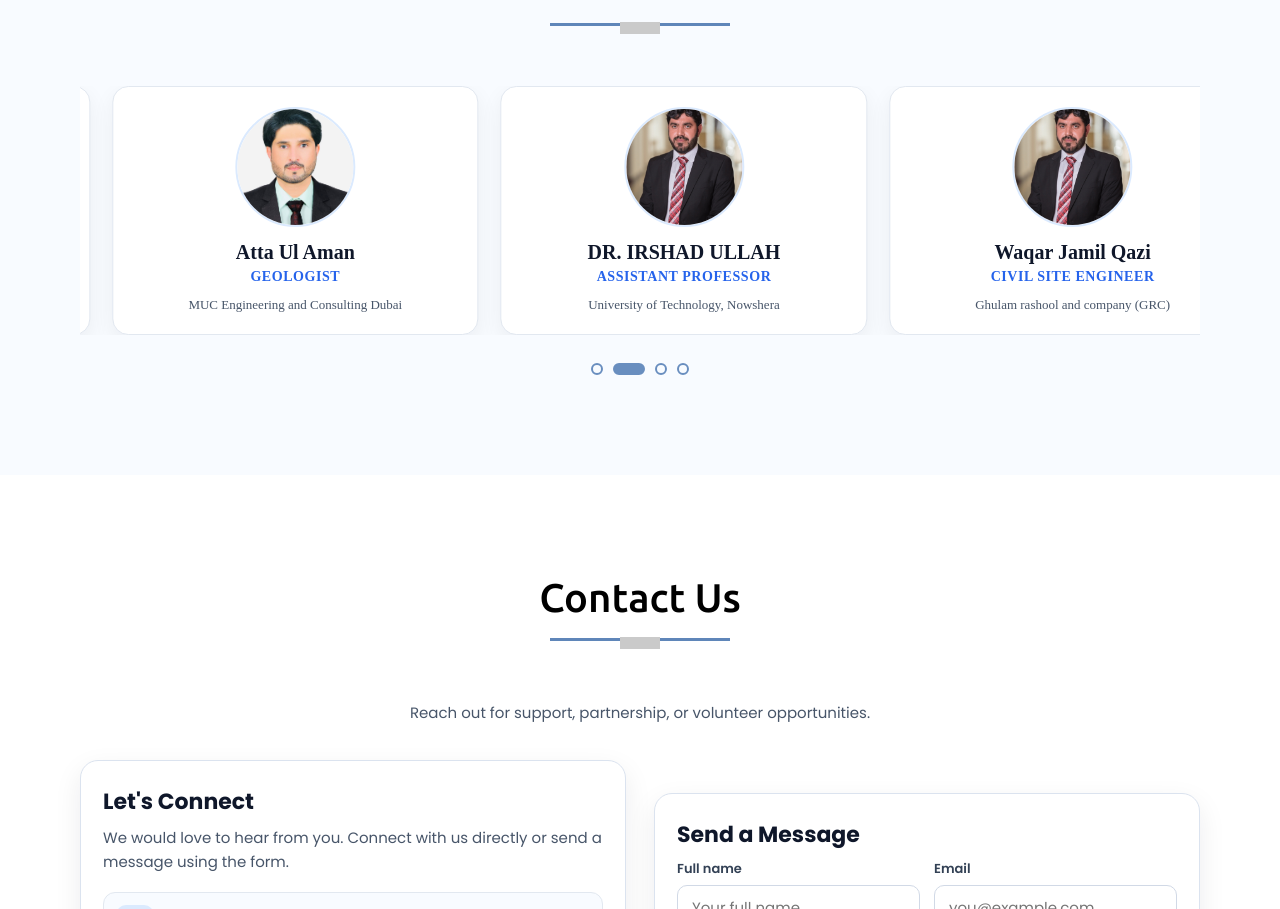
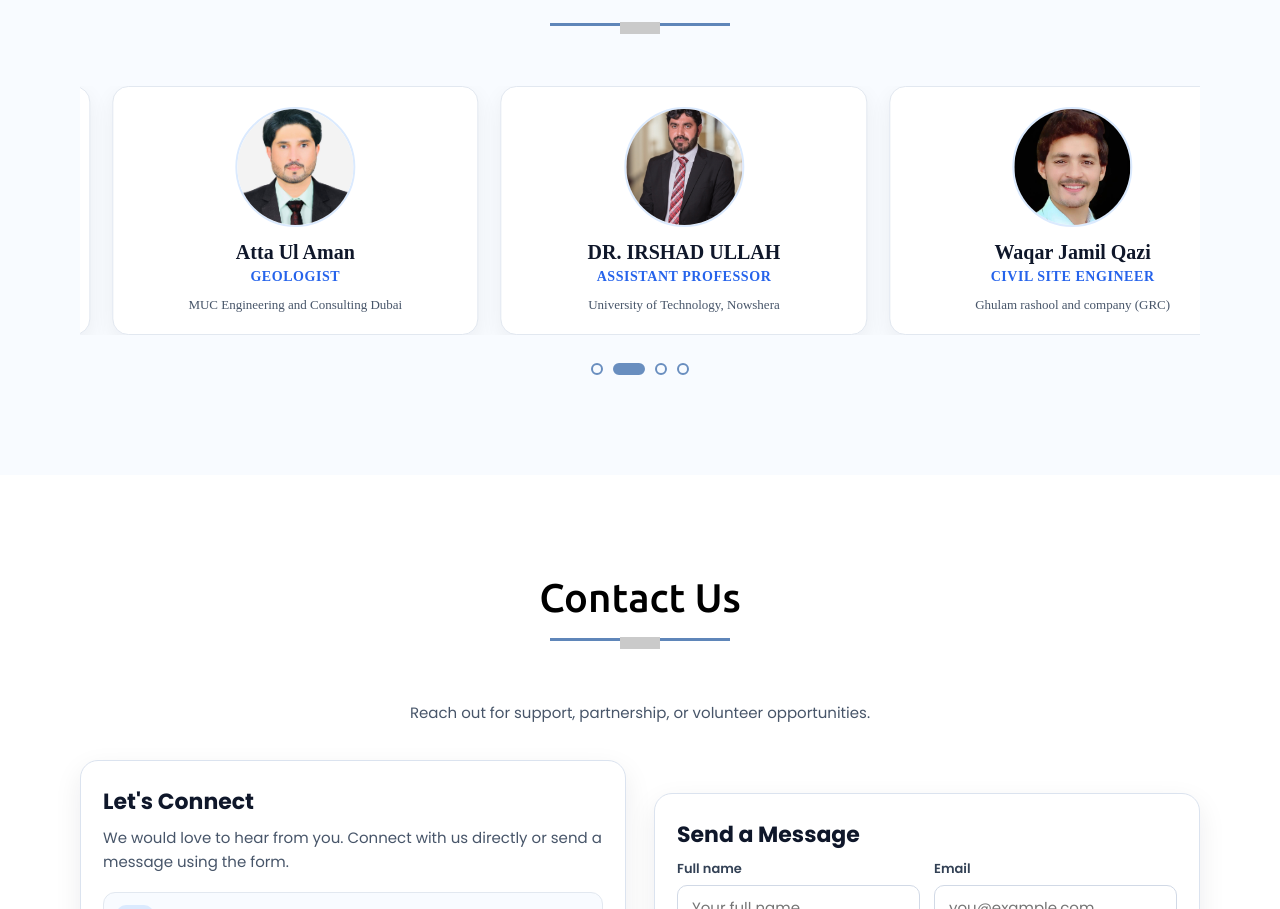
Before and after one commit to kashif-techdev/z-foundation-frontend, a Next.js app: page / in a window 1280 px wide. Shown: the part 2053-2962 px from the top of the page. Built offline with nearby package versions, Linux system fonts and the light colour scheme; no server answers.

Commit message:
adding a board member image

```diff
--- a/components/Members.js
+++ b/components/Members.js
@@ -25,7 +25,7 @@ const MEMBERS = [
   {
     name: "Waqar Jamil Qazi ",
     role: "Civil site engineer ",
-    image: "/images/irshad.jpeg",
+    image: "/images/waqar.jpeg",
     designation: "Ghulam rashool and company (GRC) ",
   },
   {
```
Also changed, not shown: public/images/waqar.jpeg (added).
